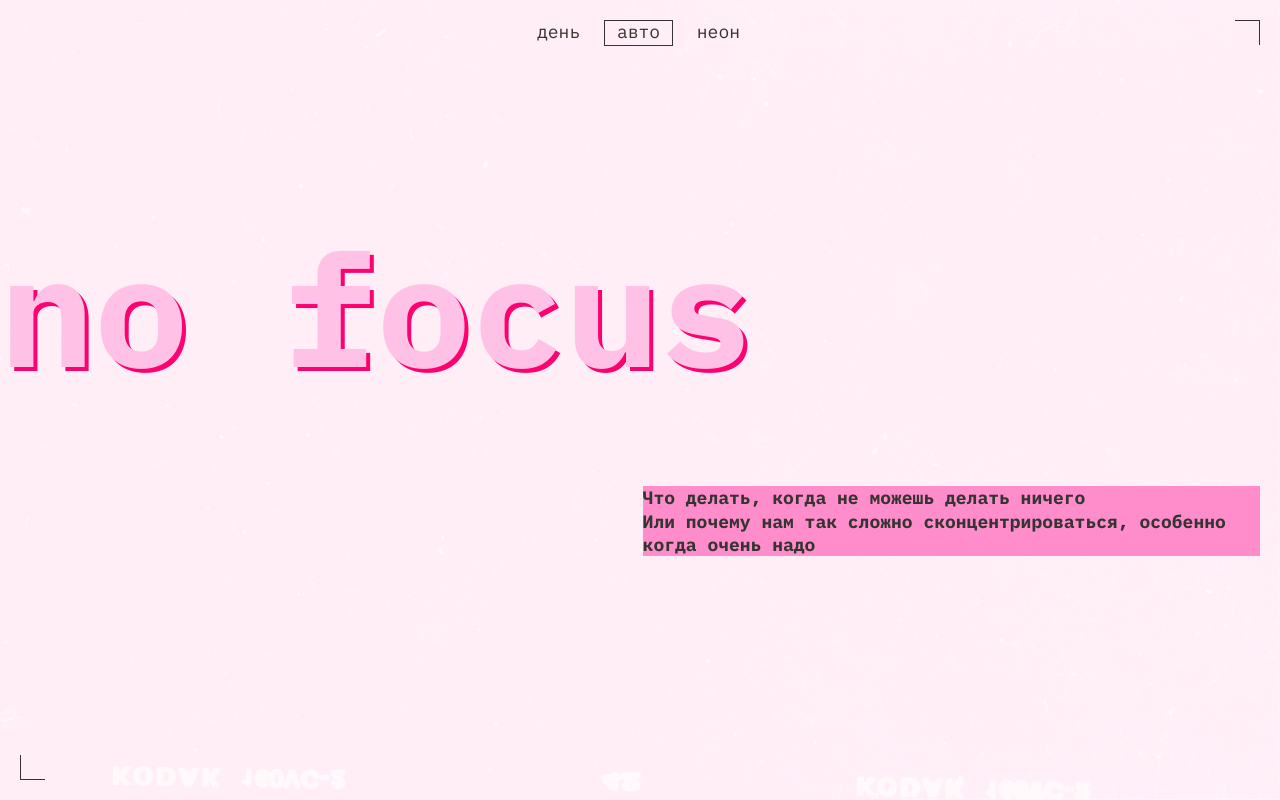
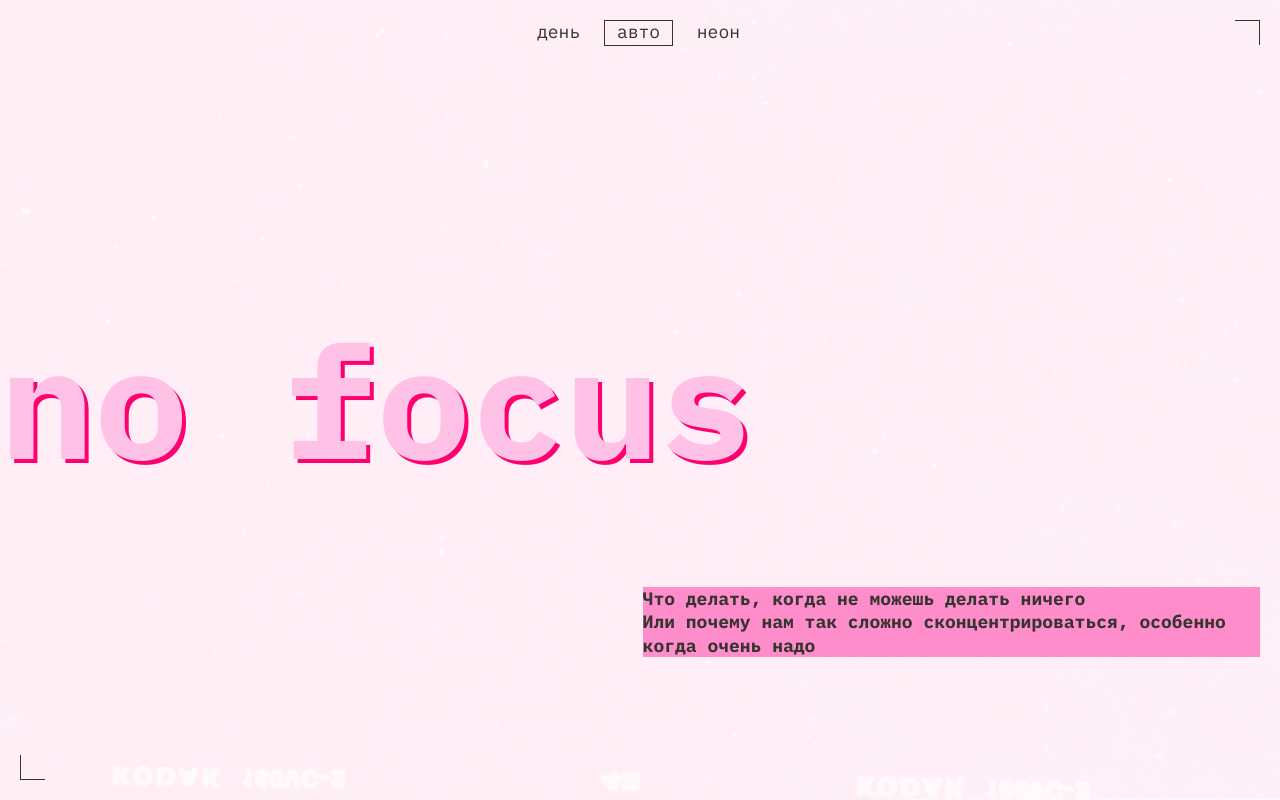
Before and after one commit to smartis2816/slozhno-sosredotochitsya, a plain HTML site: page index.html in a window 1280 px wide. Shown: the top 800 px of the page. Drawn offline with Linux system fonts and the light colour scheme.

Commit message:
review fexes v2

```diff
--- a/index.html
+++ b/index.html
@@ -45,10 +45,8 @@
           </li>
         </ul>
       </nav>
-      <div class="header__title-container">
-        <h1 class="header__title">no focus</h1>
-        <p class="header__subtitle subtitle">Что делать, когда не&nbsp;можешь делать ничего<br/> Или почему нам так сложно сконцентрироваться, особенно когда очень надо</p>
-      </div>
+      <h1 class="header__title">no focus</h1>
+      <p class="header__subtitle subtitle">Что делать, когда не&nbsp;можешь делать ничего<br/> Или почему нам так сложно сконцентрироваться, особенно когда очень надо</p>
     </header>
     <main class="main">
       <section class="content">
--- a/styles/style.css
+++ b/styles/style.css
@@ -28,7 +28,6 @@
 
 .header__rec::after {
   content: "";
-  margin-left: 10px;
   position: absolute;
   width: 9px;
   height: 9px;
@@ -36,6 +35,7 @@
   background-color: var(--accent-color);
   box-shadow: 0 0 4px 2px var(--accent-color);
   top: 35%;
+  left: 130%;
 }
 
 .decorated-zone::before {
@@ -100,12 +100,6 @@
   pointer-events: none;
 }
 
-.header__title-container {
-  display: flex;
-  flex-direction: column;
-  gap: 114px;
-}
-
 .header__title {
   color: var(--title-color);
   text-shadow: 4px 4px 0px var(--title-shadow-color);
@@ -115,9 +109,6 @@
 }
 
 .subtitle {
-  align-self: end;
-  width: 100%;
-  height: fit-content;
   background: var(--box-background-color);
   color: var(--box-heading-color);
   font-size: 18px;
@@ -126,7 +117,9 @@
 }
 
 .header__subtitle {
-
+  grid-row-start: 3;
+  justify-self: end;
+  margin-left: auto;
   width: 49%;
 }
 
@@ -289,10 +282,6 @@
     align-items: flex-end;
   }
 
-  .header__title-container {
-    gap: 162px;
-  }
-
   .content__title {
     max-width: 236px;
   }
@@ -315,7 +304,6 @@
   .footer {
     min-height: 1024px;
   }
-
 }
 
 @media (width < 768px) {
```
